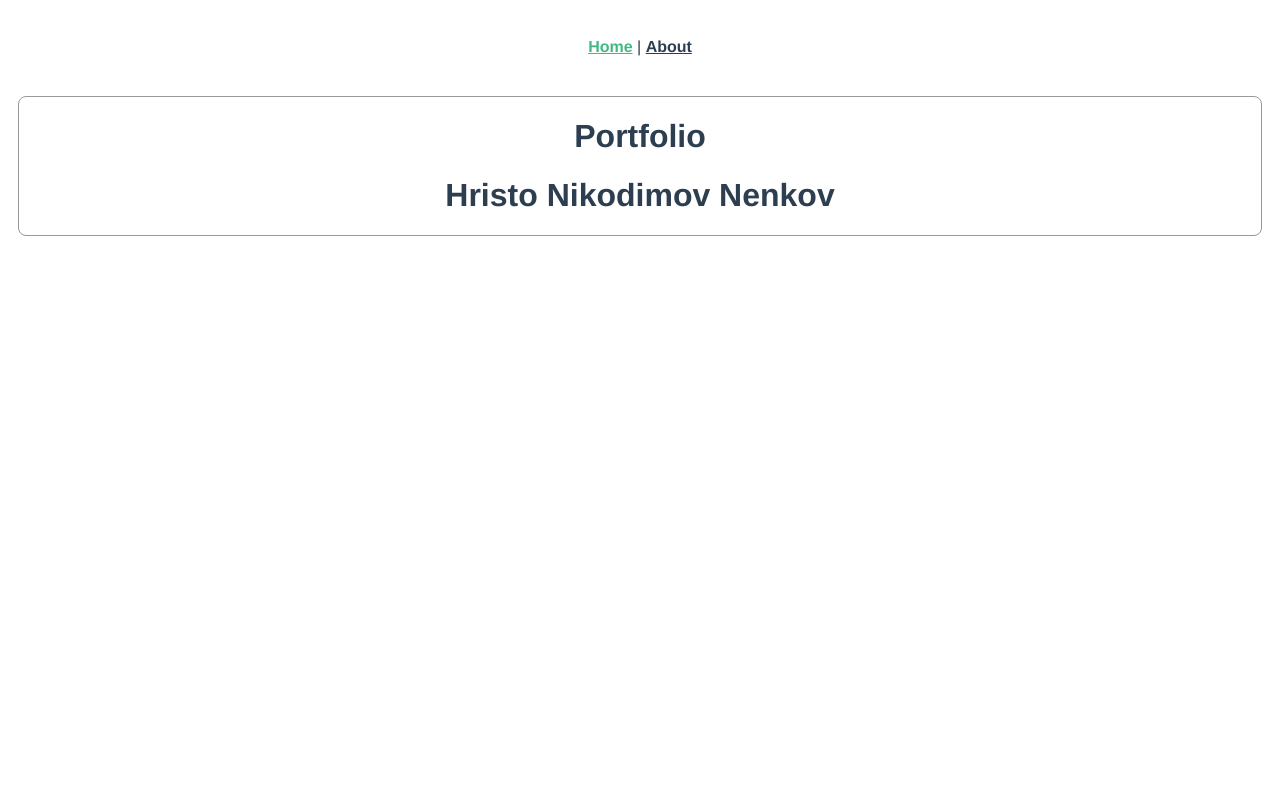
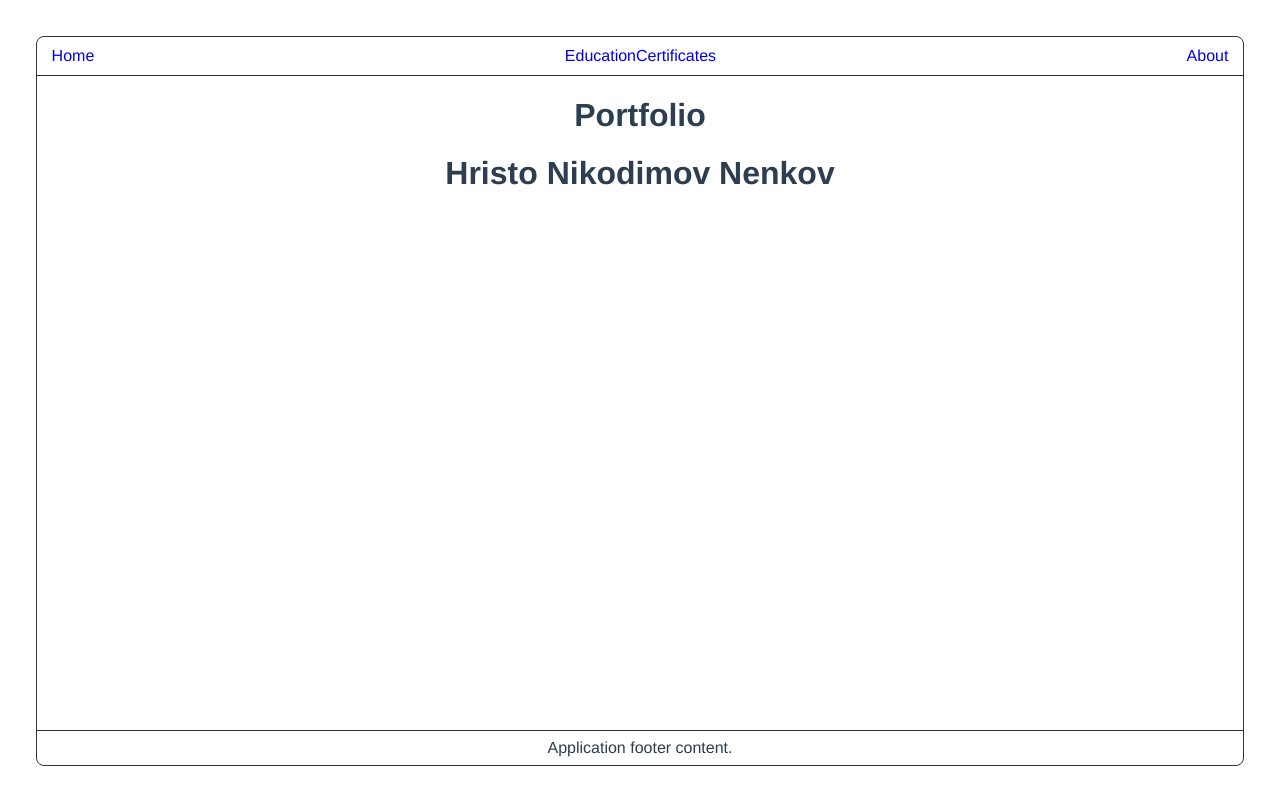
Before and after one commit to Hristo-Nikodimov-Nenkov/hristo-nikodimov-nenkov.github.io, a Vue app: page / in a window 1280 px wide. Built offline with nearby package versions, Linux system fonts and the light colour scheme.

Commit message:
- Base app design - ready.

```diff
--- a/src/App.vue
+++ b/src/App.vue
@@ -1,32 +1,81 @@
 <template>
   <div id="app">
-    <div id="nav">
-      <router-link to="/">Home</router-link> |
-      <router-link to="/about">About</router-link>
-    </div>
-    <router-view/>
+    <header>
+      <nav-bar/>
+    </header>
+    <main>
+      <router-view class="app-page"/>
+    </main>
+    <footer>
+      <page-footer/>
+    </footer>
   </div>
 </template>
+<script>
+import NavBar from "@/components/common/NavBar.vue";
+import PageFooter from "@/components/common/PageFooter.vue";
+
+export default {
+  name: "App",
+  components: {
+    NavBar,
+    PageFooter
+  }
+}
+</script>
+
 
 <style>
+html {
+  height: 100vh;
+  width: 100vw;
+  margin: 0;
+  padding: 0;
+}
+
+body {
+  max-height: 100%;
+  max-width: 100%;
+  margin: 0;
+  padding: 10px;
+  height: calc(100% - 20px);
+}
+
 #app {
   font-family: Avenir, Helvetica, Arial, sans-serif;
   -webkit-font-smoothing: antialiased;
   -moz-osx-font-smoothing: grayscale;
   text-align: center;
   color: #2c3e50;
+
+  margin: 2vw;
+  height: calc(100% - 4vw);
+
+  border: 1px solid #333333;
+  border-radius: 8px;
+
+  display: flex;
+  flex-direction: column;
 }
 
-#nav {
-  padding: 30px;
+header {
+  height: max-content;
+  flex: 0;
 }
 
-#nav a {
-  font-weight: bold;
-  color: #2c3e50;
+main{
+  flex: auto;
+  height: 100%;
+  border-top: 1px solid #333333;
+  border-bottom: 1px solid #333333;
+}
+.app-page{
+  height: 100%;
 }
 
-#nav a.router-link-exact-active {
-  color: #42b983;
+footer {
+  height: max-content;
+  margin: 1vh;
+  flex: 0;
 }
 </style>
--- a/src/components/HelloWorld.vue
+++ /dev/null
@@ -1,61 +0,0 @@
-<template>
-  <div class="hello">
-    <h1>{{ msg }}</h1>
-    <p>
-      For a guide and recipes on how to configure / customize this project,<br>
-      check out the
-      <a href="https://cli.vuejs.org" target="_blank" rel="noopener">vue-cli documentation</a>.
-    </p>
-    <h3>Installed CLI Plugins</h3>
-    <ul>
-      <li><a href="https://github.com/vuejs/vue-cli/tree/dev/packages/%40vue/cli-plugin-babel" target="_blank" rel="noopener">babel</a></li>
-      <li><a href="https://github.com/vuejs/vue-cli/tree/dev/packages/%40vue/cli-plugin-pwa" target="_blank" rel="noopener">pwa</a></li>
-      <li><a href="https://github.com/vuejs/vue-cli/tree/dev/packages/%40vue/cli-plugin-router" target="_blank" rel="noopener">router</a></li>
-      <li><a href="https://github.com/vuejs/vue-cli/tree/dev/packages/%40vue/cli-plugin-vuex" target="_blank" rel="noopener">vuex</a></li>
-      <li><a href="https://github.com/vuejs/vue-cli/tree/dev/packages/%40vue/cli-plugin-eslint" target="_blank" rel="noopener">eslint</a></li>
-    </ul>
-    <h3>Essential Links</h3>
-    <ul>
-      <li><a href="https://vuejs.org" target="_blank" rel="noopener">Core Docs</a></li>
-      <li><a href="https://forum.vuejs.org" target="_blank" rel="noopener">Forum</a></li>
-      <li><a href="https://chat.vuejs.org" target="_blank" rel="noopener">Community Chat</a></li>
-      <li><a href="https://twitter.com/vuejs" target="_blank" rel="noopener">Twitter</a></li>
-      <li><a href="https://news.vuejs.org" target="_blank" rel="noopener">News</a></li>
-    </ul>
-    <h3>Ecosystem</h3>
-    <ul>
-      <li><a href="https://router.vuejs.org" target="_blank" rel="noopener">vue-router</a></li>
-      <li><a href="https://vuex.vuejs.org" target="_blank" rel="noopener">vuex</a></li>
-      <li><a href="https://github.com/vuejs/vue-devtools#vue-devtools" target="_blank" rel="noopener">vue-devtools</a></li>
-      <li><a href="https://vue-loader.vuejs.org" target="_blank" rel="noopener">vue-loader</a></li>
-      <li><a href="https://github.com/vuejs/awesome-vue" target="_blank" rel="noopener">awesome-vue</a></li>
-    </ul>
-  </div>
-</template>
-
-<script>
-export default {
-  name: 'HelloWorld',
-  props: {
-    msg: String
-  }
-}
-</script>
-
-<!-- Add "scoped" attribute to limit CSS to this component only -->
-<style scoped>
-h3 {
-  margin: 40px 0 0;
-}
-ul {
-  list-style-type: none;
-  padding: 0;
-}
-li {
-  display: inline-block;
-  margin: 0 10px;
-}
-a {
-  color: #42b983;
-}
-</style>
--- /dev/null
+++ b/src/components/common/NavBar.vue
@@ -0,0 +1,74 @@
+<template>
+  <nav>
+    <div class="nav-section" v-for="(section, sectionIndex) in sections" :key="sectionIndex">
+      <div class="nav-item" v-for="(item, index) in section.items" :key="index">
+        <router-link :to="item.url">{{ item.text }}</router-link>
+      </div>
+    </div>
+  </nav>
+</template>
+
+<script>
+export default {
+  name: "NavBar",
+  data: function () {
+    return {
+      sections: [
+        {
+          items: [
+            {
+              text: "Home",
+              url: "/"
+            }
+          ]
+        },
+        {
+          items: [
+            {
+              text: "Education",
+              url: "/education"
+            },
+            {
+              text: "Certificates",
+              url: "/certificates"
+            }
+          ]
+        },
+        {
+          items: [
+            {
+              text: "About",
+              url: "/about"
+            }
+          ]
+        }
+      ]
+    }
+  }
+}
+</script>
+
+<style scoped>
+nav {
+  display: flex;
+  flex-direction: row;
+  justify-content: space-between;
+  width: auto;
+  padding: 5px 15px;
+}
+
+.nav-section {
+  display: inline-flex;
+  flex-direction: row;
+  justify-content: space-around;
+}
+
+.nav-item{
+  margin: 5px auto;
+}
+
+.nav-item a{
+  text-align: center;
+  text-decoration: none;
+}
+</style>
--- /dev/null
+++ b/src/components/common/PageFooter.vue
@@ -0,0 +1,13 @@
+<template>
+<div>
+  Application footer content.
+</div>
+</template>
+<script>
+export default {
+  name: "PageFooter"
+}
+</script>
+<style scoped>
+
+</style>
--- a/src/views/Home.vue
+++ b/src/views/Home.vue
@@ -14,9 +14,4 @@ export default {
 </script>
 
 <style scoped>
-#home-page{
-  margin: 10px;
-  border: 1px solid #999999;
-  border-radius: 8px;
-}
 </style>
```
